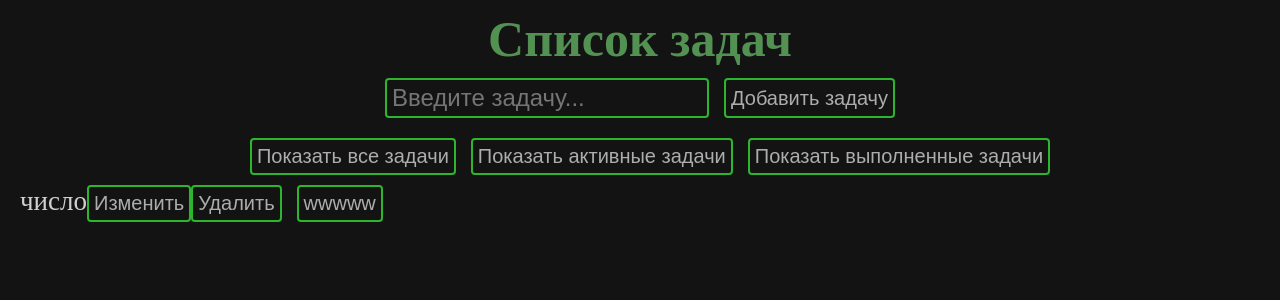
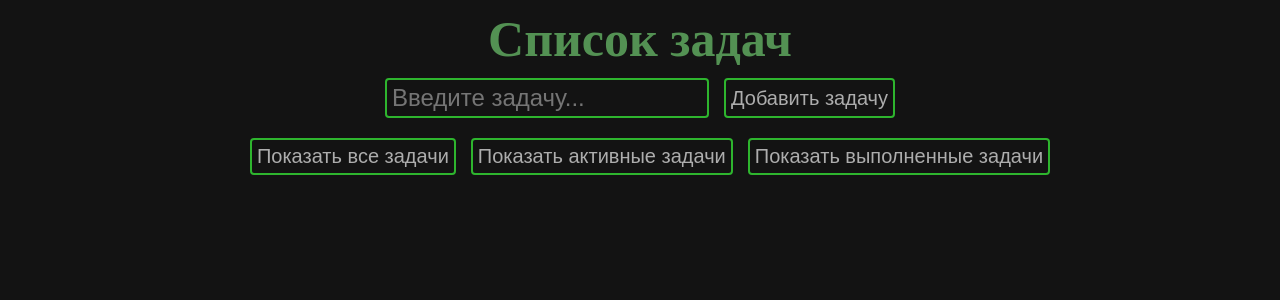
Before and after one commit to Vladosssss92/TodoList, a React (Create React App) app: page / in a window 1280 px wide. Shown: the top 300 px of the page. Built offline with nearby package versions, Linux system fonts and the light colour scheme.

Commit message:
create context

```diff
--- a/src/App.tsx
+++ b/src/App.tsx
@@ -55,7 +55,11 @@ const GlobalStyle = createGlobalStyle`
       border-radius: 4px;
       box-shadow: 0 0 14px 5px #88b3b8;
     }
+
   }
+  p {
+      color: white;
+    }
 `
 
 function App() {
--- /dev/null
+++ b/src/components/context.tsx
@@ -0,0 +1,3 @@
+import React from "react";
+
+const ContextT = React.createContext<string>('defaultValue');
--- a/src/components/inputTask.tsx
+++ b/src/components/inputTask.tsx
@@ -1,8 +1,8 @@
-import React, { FC, useState, createContext } from "react";
+import React, { FC, useState, useContext, createContext } from "react";
 import styled from "styled-components";
 import FilterTask from "./filterTasks";
 
-export const ContextInput = createContext('');
+export const ContextInput = createContext({});
 
 const Wrap = styled.div`
 `
@@ -22,27 +22,28 @@ const WrapInputTask = styled.div`
 `
 
 const InputTask: FC = () => {
-  const [inputTask, setInputTask] = useState('');
-
+  const [inputTaskValue, setInputTask] = useState('');
+  const [addNewTask, setAddNewTask] = useState('')
 
   const inputAddTask = (e: React.ChangeEvent<HTMLInputElement>) => {
     setInputTask(e.target.value)
-
   }
 
   const handleAddTask = () => {
-    console.log(inputTask);
-    setInputTask('')
+    if (inputTaskValue) {
+      setAddNewTask(inputTaskValue);
+      setInputTask('')
+    }
   }
 
   return (
-    <ContextInput.Provider value={inputTask}>
+    <ContextInput.Provider value={addNewTask}>
       <Wrap>
         <TitleS>Список задач</TitleS>
         <WrapInputTask>
           <input
             type="text"
-            value={inputTask}
+            value={inputTaskValue}
             placeholder="Введите задачу..."
             onChange={inputAddTask}
           />
--- a/src/components/tasks.tsx
+++ b/src/components/tasks.tsx
@@ -1,6 +1,6 @@
-import React, { useState, useContext, FC } from "react";
+import React, { useState, FC, useEffect } from "react";
 import styled from "styled-components";
-import ContextInput from "./inputTask";
+import { ContextInput } from "./inputTask";
 
 const WrapFilterTask = styled.div`
   display: flex;
@@ -9,30 +9,31 @@ const WrapFilterTask = styled.div`
 `
 
 const Tasks: FC = () => {
-  const [task, setTask] = useState(['число']);
-  // const context = useContext(ContextInput);
+  const [task, setTask] = useState([]);
+  const taskOutputContext = React.useContext(ContextInput);
 
-  // console.log(context);
-  const buttonClick = () => {
-    if (task) {
-      const arrayTask = [...task, '123'];
-      setTask(arrayTask)
-    }
-  }
+  useEffect(() => {
+    const arrayTask = [...task, taskOutputContext];
+    setTask(arrayTask);
+
+  }, [taskOutputContext])
+
   return (
     <>
       <WrapFilterTask>
         <ul>
           {task.map(elem => {
-            return (<li>
-              {elem}
-              <button>Изменить</button>
-              <button>Удалить</button>
-            </li>)
+            if (elem) {
+              return (
+                <li>
+                  <input type="checkbox"></input>
+                  {elem}
+                  <button>Изменить</button>
+                  <button>Удалить</button>
+                </li>)
+            }
           })}
         </ul>
-        <button onClick={buttonClick}>wwwww</button>
-
       </WrapFilterTask>
     </>
   )
```
